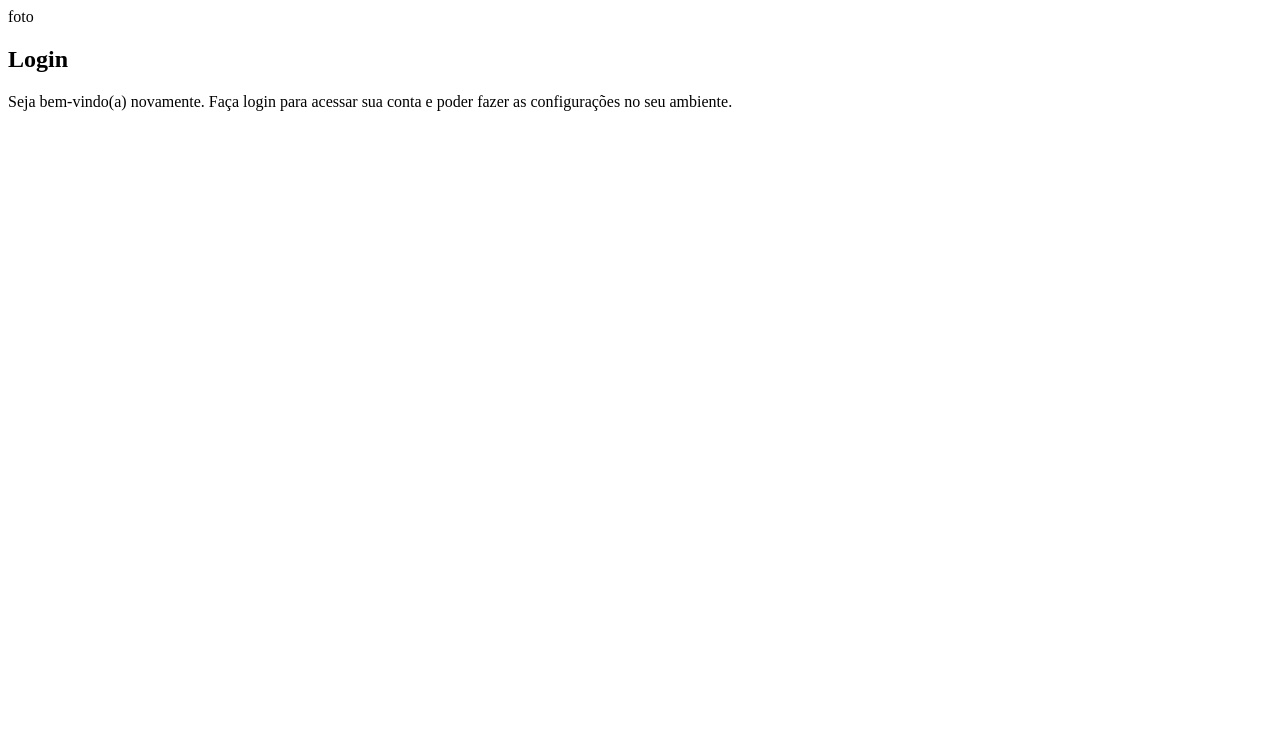
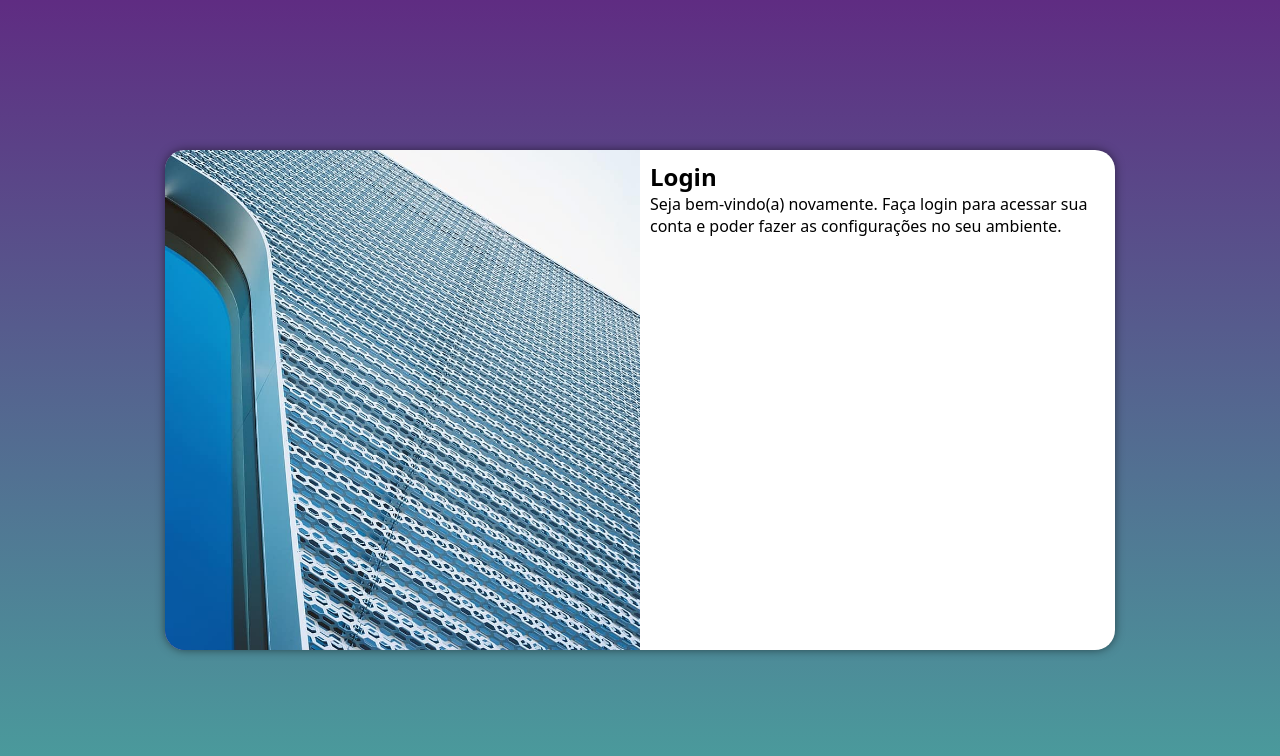
Before and after one commit to joaovictor-nogueira/projeto-login, a plain HTML site: page index.html in a window 1280 px wide. Drawn offline with Linux system fonts and the light colour scheme.

Commit message:
media query para outras telas

```diff
--- /dev/null
+++ b/estilos/media-query.css
@@ -0,0 +1,45 @@
+@charset "UTF-8";
+
+
+@media screen and (min-width: 768px) and (max-width: 992px){
+
+    body{
+        background-image: linear-gradient(to top, #49a09d, #5f2c82);
+    }
+
+    section#login{
+        width: 80vw;
+    }
+
+    section#login > div#imagem{
+        float: left;
+        width: 30%;
+        height: 100%;
+    }
+
+    section#login > dic#formulario{
+        float: left;
+        width: 70%;
+    }
+}
+@media screen and (min-width: 992px){
+
+    body{
+        background-image: linear-gradient(to top, #49a09d, #5f2c82);
+    }
+
+    section#login{
+        width: 950px;
+    }
+
+    section#login > div#imagem{
+        float: left;
+        width: 50%;
+        height: 100%;
+    }
+
+    section#login > div#formulario{
+        float: right;
+        width: 50%;
+    }
+}
--- a/estilos/style.css
+++ b/estilos/style.css
@@ -2,6 +2,55 @@
 
 /*
     Paleta de cores:
+    black
+    white
     Verde: #49a09d
     Lilás: #5f2c82
 */
+*{
+    font-family: system-ui, -apple-system, BlinkMacSystemFont, 'Segoe UI', Roboto, Oxygen, Ubuntu, Cantarell, 'Open Sans', 'Helvetica Neue', sans-serif;
+    padding: 0px;
+    margin: 0px;
+    box-sizing: border-box;
+}
+
+body, html{
+    background-color: #5f2c82;
+    height: 100vh;
+    width: 100vw;
+}
+
+main{
+    position: relative;
+    height: 100vh;
+    width: 100vw;
+}
+
+section#login {
+    position: absolute;
+    top: 50%;
+    left: 50%;
+    transform: translate(-50%, -50%);
+    overflow: hidden;
+
+    background-color: white;
+    width: 250px;
+    height: 500px;
+    border-radius: 20px;
+    box-shadow: 0px 0px 10px rgba(0, 0, 0, 0.5);
+
+    transition: width 0.3s, height 0.3s;
+    transition-timing-function: ease;
+}
+
+section#login > div#imagem{
+    background: #5f2c82 url(../imagens/metal.jpg) no-repeat;
+    height: 200px;
+    background-size: cover;
+    background-position: left bottom;
+}
+
+section#login > div#formulario {
+    display: block;
+    padding: 10px;
+}
--- a/index.html
+++ b/index.html
@@ -5,14 +5,15 @@
     <meta name="viewport" content="width=device-width, initial-scale=1.0">
     <title>Login</title>
     <link rel="stylesheet" href="estilos/style.css">
+    <link rel="stylesheet" href="estilos/media-query.css">
 </head>
 <body>
     <main>
         <section id="login">
             <div id="imagem">
-                foto
+                <!-- imagem na CSS -->
             </div>
-            <div itemref="formulario">
+            <div id="formulario">
                 <h1>Login</h1>
                 <p>Seja bem-vindo(a) novamente. Faça login para acessar sua conta e poder fazer as configurações no seu ambiente.</p>
                 <form action="login.php" method="post"></form>
```
